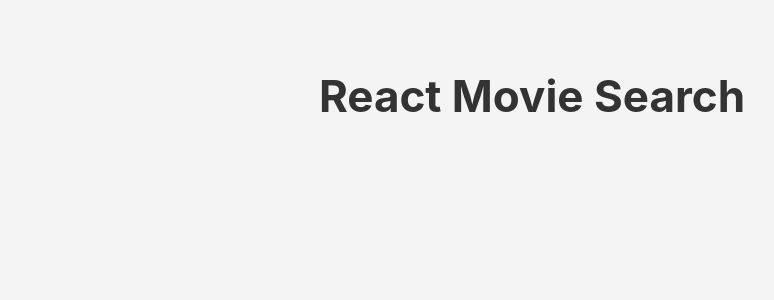
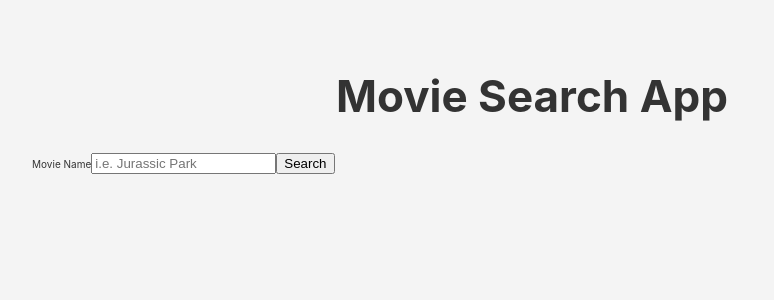
Before and after one commit to robinucar/Movie-App, a React (Create React App) app: page / in a window 1280 px wide. Shown: the top 300 px of the page, without its empty margins (108-882 px from the left). Built offline with nearby package versions, Linux system fonts and the light colour scheme.

Commit message:
SearchMovies component

```diff
--- a/src/App.js
+++ b/src/App.js
@@ -1,9 +1,11 @@
-import './App.css';
+import "./App.css";
+import SearchMovies from "./components/SearchMovies";
 
 function App() {
   return (
     <div className="container">
-        <h1 className='title'>React Movie Search</h1>
+      <h1 className="title">Movie Search App</h1>
+      <SearchMovies />
     </div>
   );
 }
--- /dev/null
+++ b/src/components/SearchMovies.js
@@ -0,0 +1,24 @@
+import React from "react";
+
+const SearchMovies = () => {
+  return (
+    <div>
+      <form className="form">
+        <label htmlFor="query" className="label">
+          Movie Name
+        </label>
+        <input
+          type="text"
+          name="query"
+          placeholder="i.e. Jurassic Park"
+          className="input"
+        />
+        <button type="submit" className="button">
+          Search
+        </button>
+      </form>
+    </div>
+  );
+};
+
+export default SearchMovies;
```
